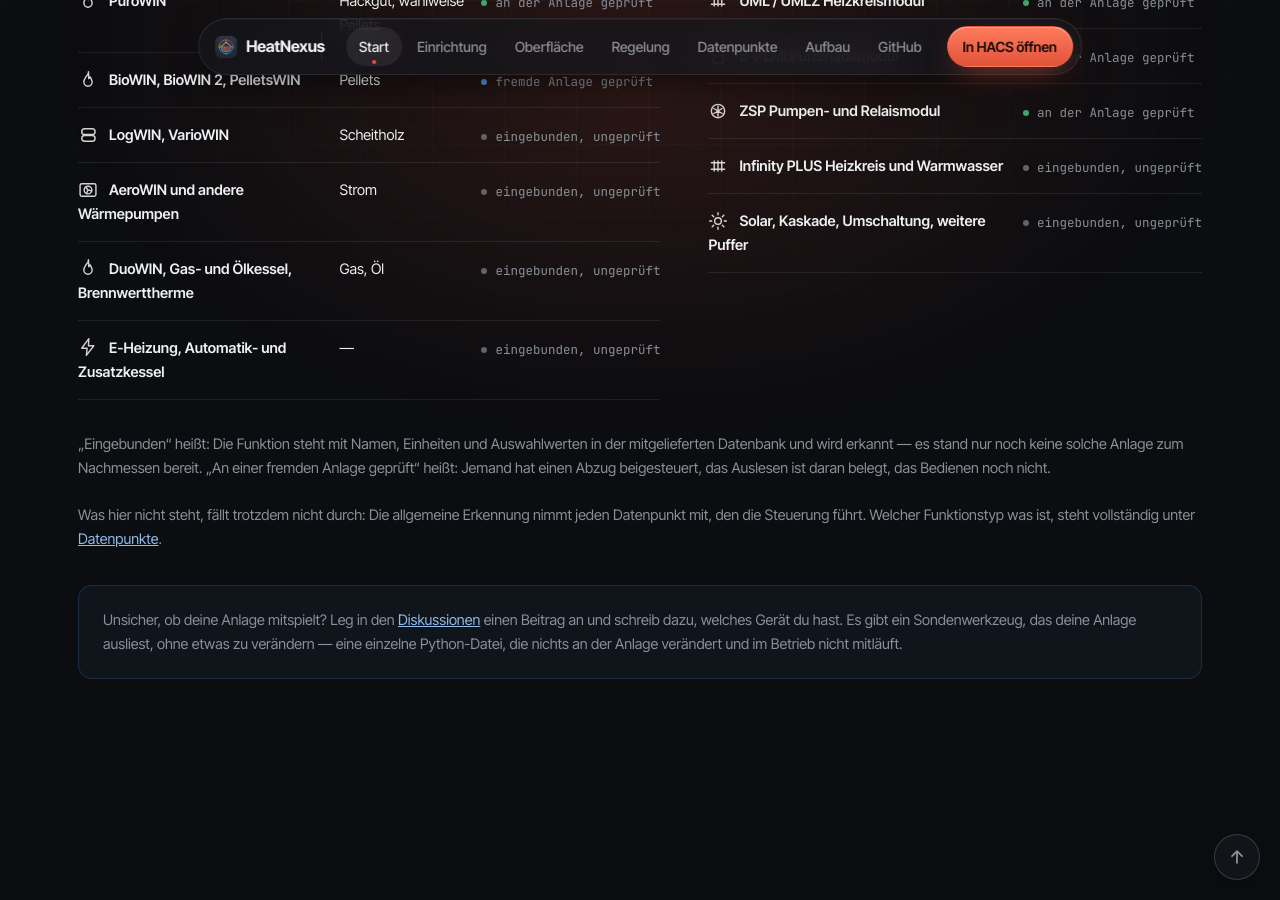
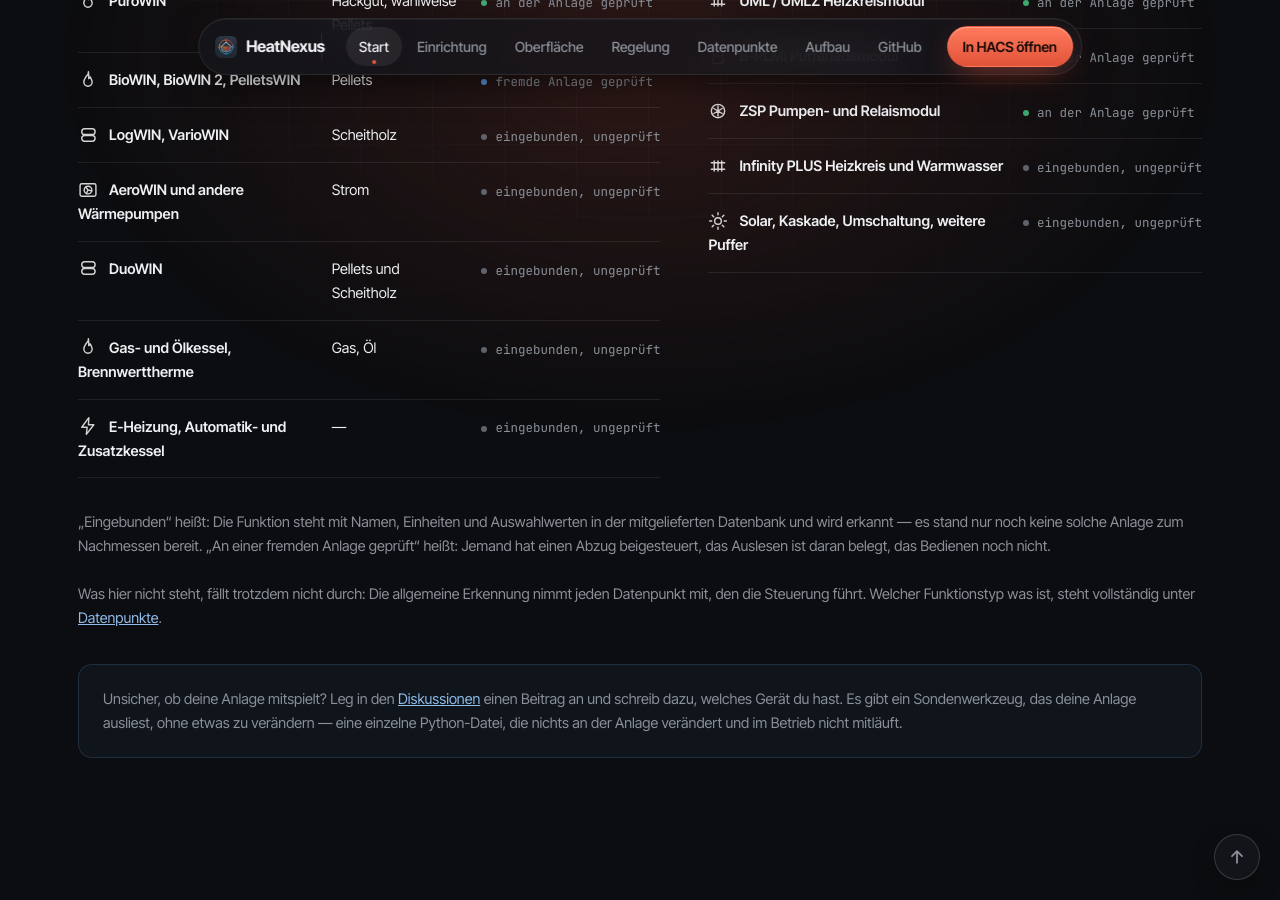
Before and after one commit to xIceTea/HeatNexus, a Jekyll site: the page built from docs/index.md, in a window 1280 px wide and 900 px high, scrolled down 3939 px. Built offline with Jekyll 4.4.1, drawn with Linux system fonts in a browser that asks for light colours.

Commit message:
docs: DuoWIN als Pellets- und Scheitholzkessel führen

```diff
--- a/docs/index.md
+++ b/docs/index.md
@@ -223,7 +223,8 @@
             <tr><td><svg class="sym"><use href="#sym-flamme"/></svg>BioWIN, BioWIN 2, PelletsWIN</td><td>Pellets</td><td><span class="stand fremd">fremde Anlage geprüft</span></td></tr>
             <tr><td><svg class="sym"><use href="#sym-scheit"/></svg>LogWIN, VarioWIN</td><td>Scheitholz</td><td><span class="stand offen">eingebunden, ungeprüft</span></td></tr>
             <tr><td><svg class="sym"><use href="#sym-waermepumpe"/></svg>AeroWIN und andere Wärmepumpen</td><td>Strom</td><td><span class="stand offen">eingebunden, ungeprüft</span></td></tr>
-            <tr><td><svg class="sym"><use href="#sym-flamme"/></svg>DuoWIN, Gas- und Ölkessel, Brennwerttherme</td><td>Gas, Öl</td><td><span class="stand offen">eingebunden, ungeprüft</span></td></tr>
+            <tr><td><svg class="sym"><use href="#sym-scheit"/></svg>DuoWIN</td><td>Pellets und Scheitholz</td><td><span class="stand offen">eingebunden, ungeprüft</span></td></tr>
+            <tr><td><svg class="sym"><use href="#sym-flamme"/></svg>Gas- und Ölkessel, Brennwerttherme</td><td>Gas, Öl</td><td><span class="stand offen">eingebunden, ungeprüft</span></td></tr>
             <tr><td><svg class="sym"><use href="#sym-blitz"/></svg>E-Heizung, Automatik- und Zusatzkessel</td><td>—</td><td><span class="stand offen">eingebunden, ungeprüft</span></td></tr>
           </tbody>
         </table>
```
